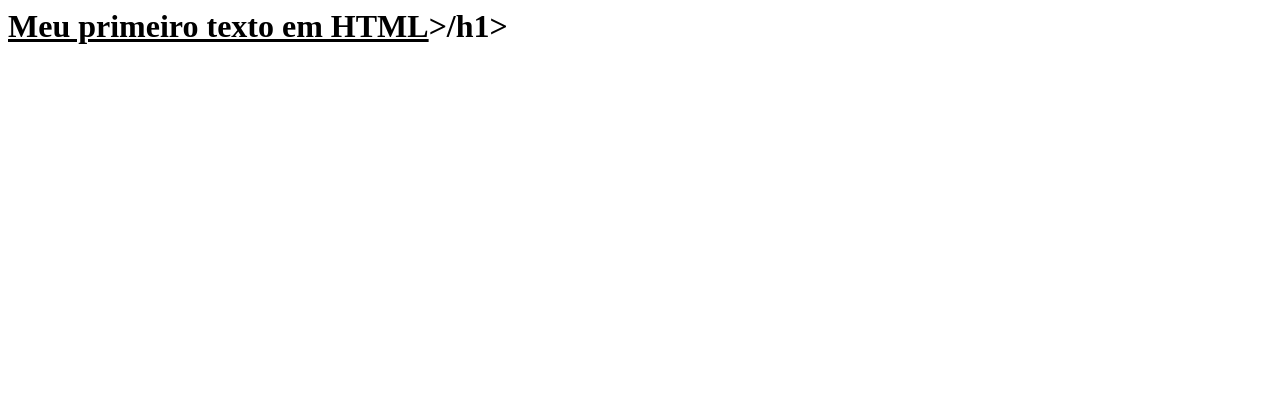
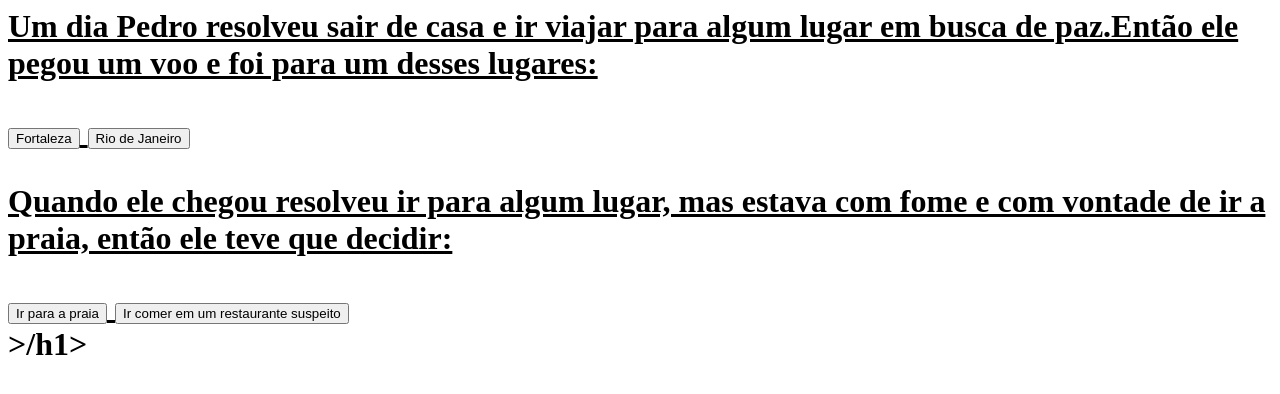
Before and after one commit to viniciuszzx01/jogo-de-aventura, a plain HTML site: page index.html in a window 1280 px wide. Drawn offline with Linux system fonts and the light colour scheme.

Commit message:
Update index.html

```diff
--- a/index.html
+++ b/index.html
@@ -1 +1,25 @@
-<h1> <u>Meu primeiro texto em HTML</u>>/h1>
+<h1> <u><!DOCTYPE html>
+<html lang="en">
+<head>
+    <meta charset="UTF-8">
+    <meta name="viewport" content="width=device-width, initial-scale=1.0">
+    <title>Aventura</title>
+    <link rel="stylesheet" href="style.css">
+</head>
+<body>
+    <main>
+        <div class="Passo Ativo" id="passo-0">
+            <p>Um dia Pedro resolveu sair de casa e ir viajar para algum lugar em busca de paz.Então ele pegou um voo e foi para um desses lugares:</p>
+            <button class="btn-proximo"data-proximo="1">Fortaleza</button>
+            <button class="btn-proximo"data-proximo="2">Rio de Janeiro</button>
+        </div>
+        <div class="Passo Ativo" id="passo-1">
+            <p>Quando ele chegou resolveu ir para algum lugar, mas estava com fome e com vontade de ir a praia, então ele teve que decidir:</p>
+            <button class="btn-proximo"data-proximo="1">Ir para a praia</button>
+            <button class="btn-proximo"data-proximo="2">Ir comer em um restaurante suspeito</button>
+        </div>
+    </main>
+
+</body>
+</html>
+</u>>/h1>
```
